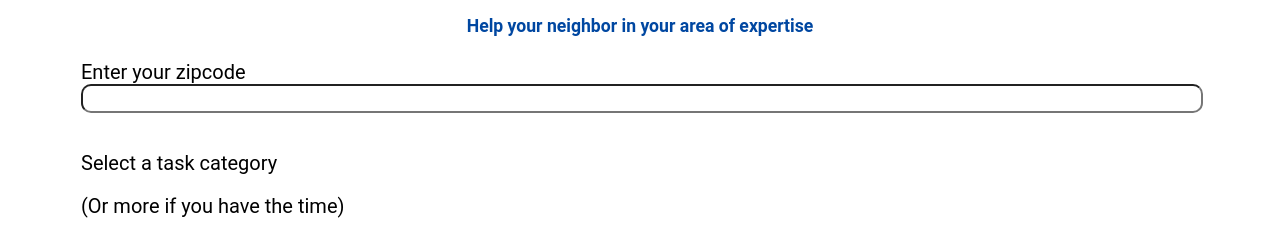
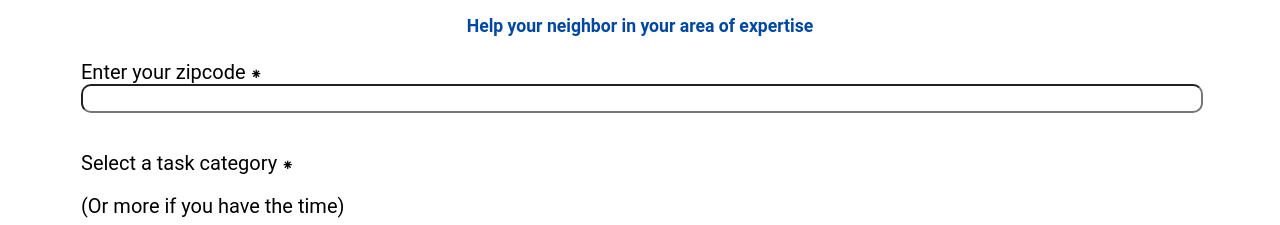
Before and after one commit to Co-Lab-You-Belong-in-Tech/NBRLYU, a React (Create React App) app: page /Provide in a window 1280 px wide. Shown: the part 149-374 px from the top of the page. Built offline with nearby package versions, Linux system fonts and the light colour scheme.

Commit message:
fixed the checkbox areas in provide page

```diff
--- a/src/pages/Provide.js
+++ b/src/pages/Provide.js
@@ -21,7 +21,7 @@ function Provide() {
           <h2>Pass on the neighborly goodness</h2>
           <h3>Help your neighbor in your area of expertise</h3>
           <fieldset className="zip-code">
-            <label htmlFor="zip-code">Enter your zipcode</label>
+            <label htmlFor="zip-code">Enter your zipcode ⁕</label>
             <input
               id="zip-code"
               type="text"
@@ -31,26 +31,26 @@ function Provide() {
             />
           </fieldset>
           <fieldset className="task-category">
-            <p>Select a task category</p>
+            <p>Select a task category ⁕</p>
             <p>(Or more if you have the time)</p>
             <div className="task-choices">
               <div className="each-task">
-                <input type="checkbox" />
-                <label htmlFor="">
+                <input id="cooking" type="checkbox" />
+                <label htmlFor="cooking">
                   <img src={cooking} alt="graphic of cooking" />
                   <p>Cooking</p>
                 </label>
               </div>
               <div className="each-task">
-                <input type="checkbox" />
-                <label htmlFor="">
+                <input id="cleaning" type="checkbox" />
+                <label htmlFor="cleaning">
                   <img src={cleaning} alt="graphic of cleaning" />
                   <p>Cleaning</p>
                 </label>
               </div>
               <div className="each-task">
-                <input type="checkbox" />
-                <label htmlFor="">
+                <input id="yard" type="checkbox" />
+                <label htmlFor="yard">
                   <img src={yard} alt="graphic of yard work" />
                   <p>Yard Work</p>
                 </label>
--- a/src/pages/Request.js
+++ b/src/pages/Request.js
@@ -12,7 +12,6 @@ function Request() {
   };
 
   const [firstName, setFirstName] = useState("");
-  // const [lastName, setLastName] = useState("");
   const [taskSelect, setTaskSelect] = useState("placeholder");
   const [taskDetail, setTaskDetail] = useState("");
   const [zipCode, setZipCode] = useState("");
```
